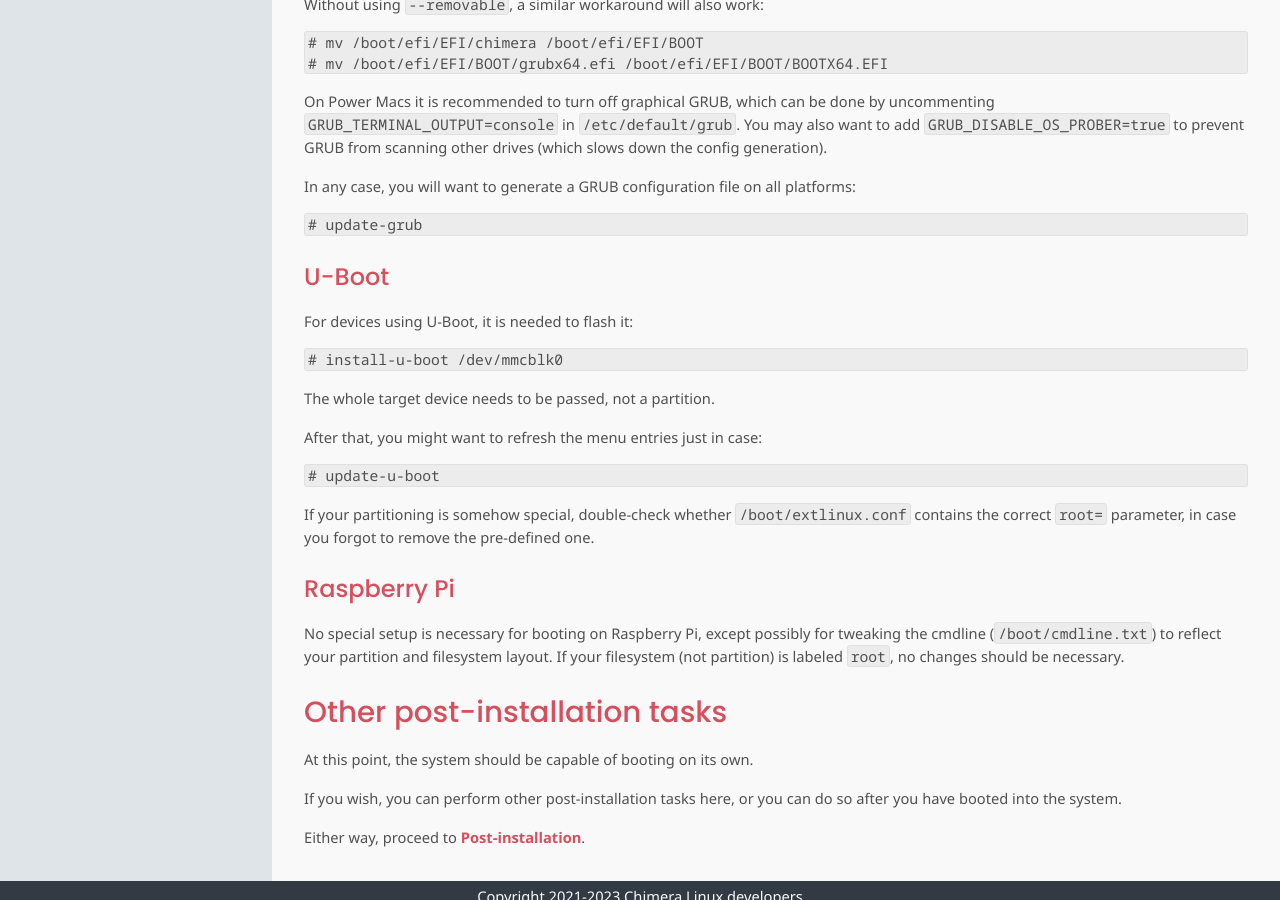
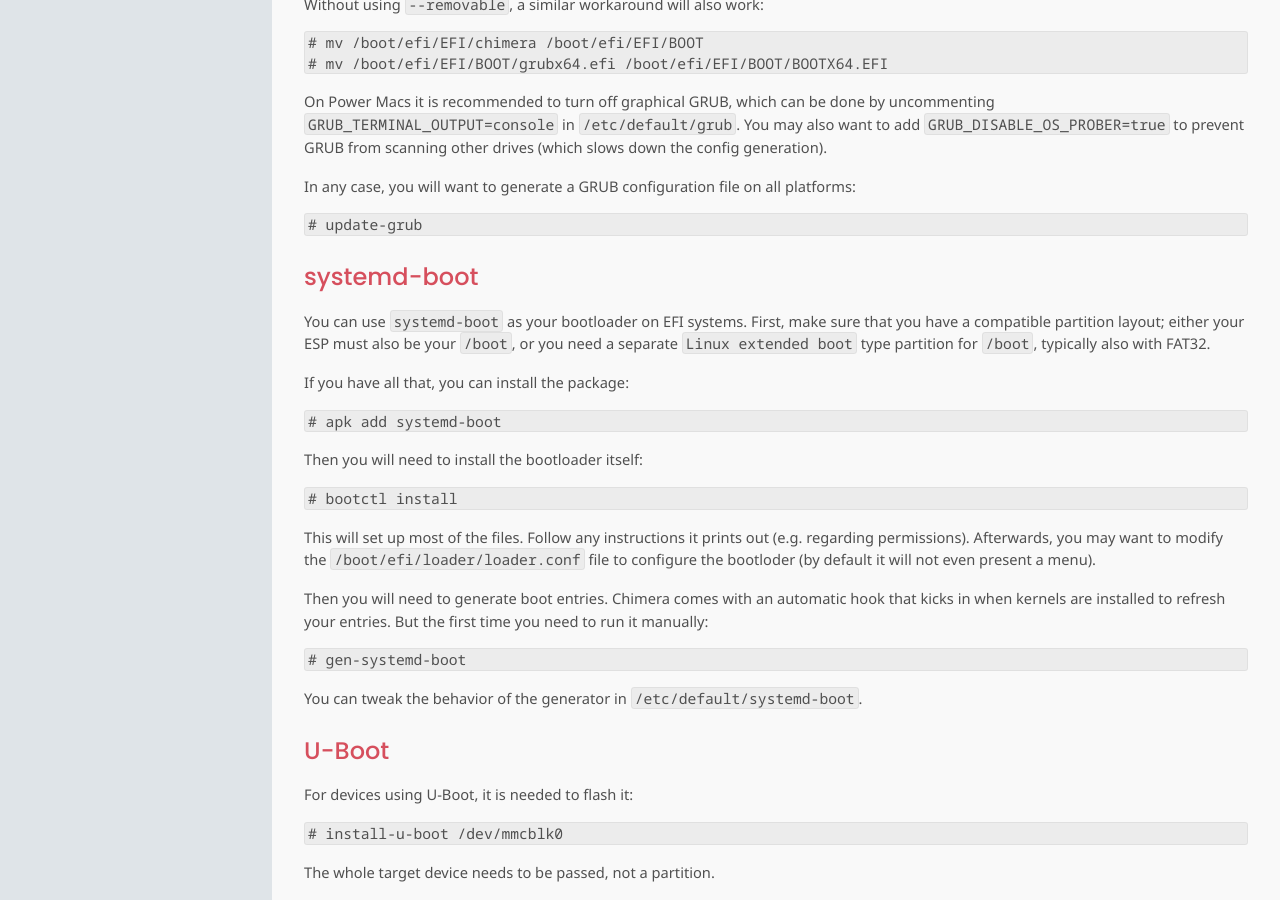
Before and after one commit to chimera-linux/chimera-linux.github.io, a Jekyll site: the page built from _docs/installation/install.md, in a window 1280 px wide and 900 px high, scrolled down 6686 px. Built offline with Jekyll 4.4.1, drawn with Linux system fonts in a browser that asks for light colours.

Commit message:
add docs for systemd-boot usage

````diff
--- a/_docs/installation/install.md
+++ b/_docs/installation/install.md
@@ -472,6 +472,40 @@
 # update-grub
 ```
 
+### systemd-boot
+
+You can use `systemd-boot` as your bootloader on EFI systems. First, make
+sure that you have a compatible partition layout; either your ESP must
+also be your `/boot`, or you need a separate `Linux extended boot` type
+partition for `/boot`, typically also with FAT32.
+
+If you have all that, you can install the package:
+
+```
+# apk add systemd-boot
+```
+
+Then you will need to install the bootloader itself:
+
+```
+# bootctl install
+```
+
+This will set up most of the files. Follow any instructions it prints
+out (e.g. regarding permissions). Afterwards, you may want to modify the
+`/boot/efi/loader/loader.conf` file to configure the bootloder (by default
+it will not even present a menu).
+
+Then you will need to generate boot entries. Chimera comes with an automatic
+hook that kicks in when kernels are installed to refresh your entries. But
+the first time you need to run it manually:
+
+```
+# gen-systemd-boot
+```
+
+You can tweak the behavior of the generator in `/etc/default/systemd-boot`.
+
 ### U-Boot
 
 For devices using U-Boot, it is needed to flash it:
````
Also changed, not shown: _docs/installation/filesystems.md (+2 -1 lines), _docs/installation/partitioning.md (+5 -0 lines).
